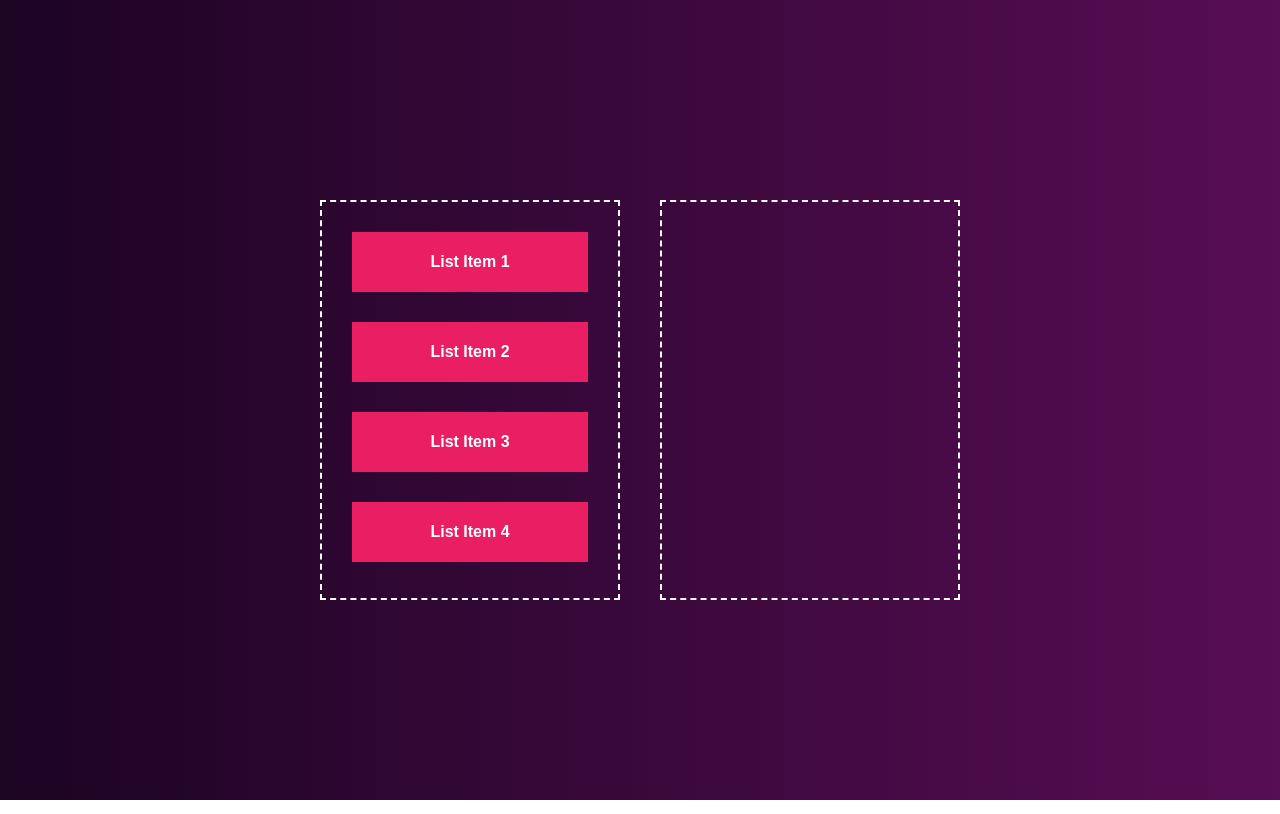
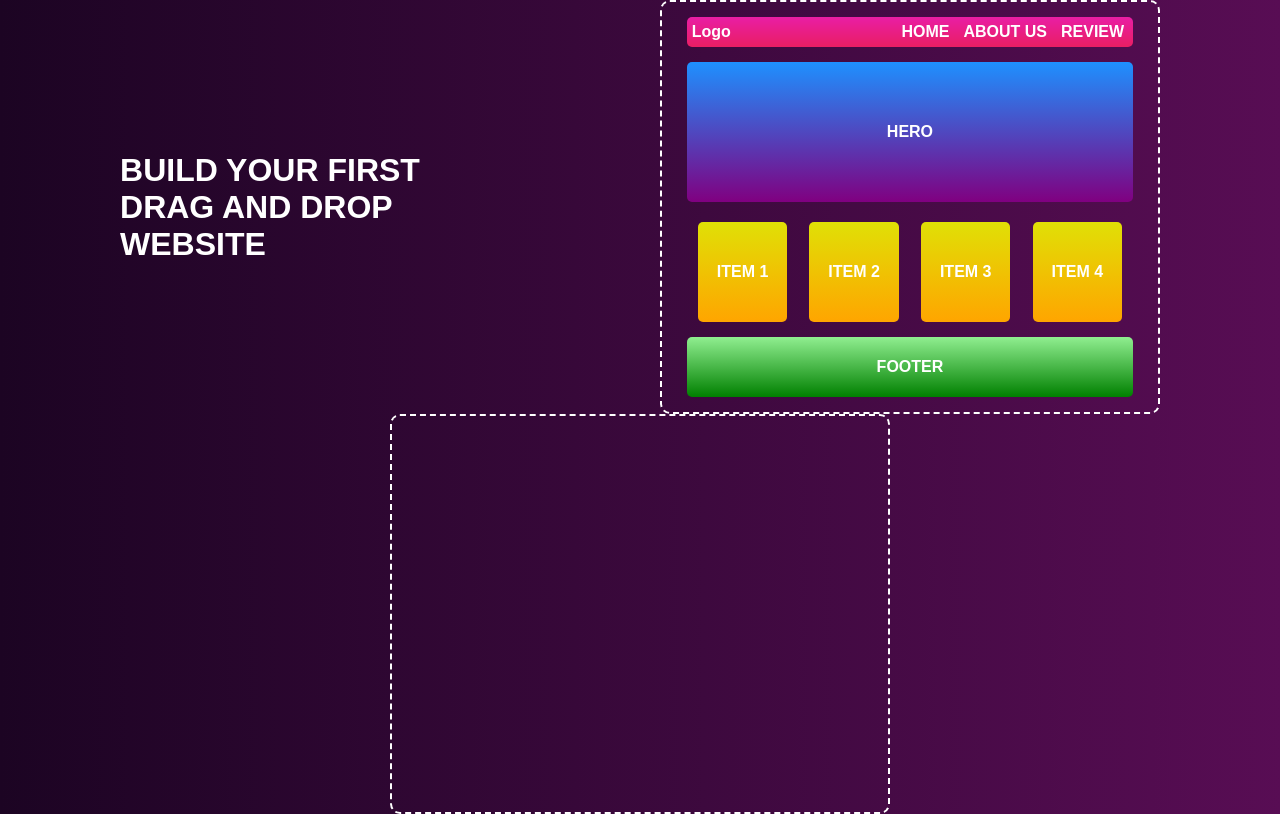
Before and after one commit to prospersamuel/Drag-Drop, a plain HTML site: page index.html in a window 1280 px wide. Drawn offline with Linux system fonts and the light colour scheme.

Commit message:
A new version for my drag and drop website

```diff
--- a/index.html
+++ b/index.html
@@ -1,18 +1,37 @@
 <!DOCTYPE html>
 <html lang="en">
+
 <head>
     <meta charset="UTF-8">
     <meta name="viewport" content="width=device-width, initial-scale=1.0">
     <title>Drag and Drop</title>
     <link rel="stylesheet" href="style.css">
 </head>
+
 <body>
     <div class="container">
+        <h1>BUILD YOUR FIRST  <br>DRAG AND DROP <br>WEBSITE</h1>
         <div id="left">
-        <div class="list" draggable="true">List Item 1</div>
-        <div class="list" draggable="true">List Item 2</div>
-        <div class="list" draggable="true">List Item 3</div>
-        <div class="list" draggable="true">List Item 4</div>
+            <div class=" list nav" draggable="true">
+                <div contenteditable="true">Logo</div>
+                <div class="navs">
+                    <ul>
+                        <li contenteditable="true">HOME</li>
+                        <li contenteditable="true">ABOUT US</li>
+                        <li contenteditable="true">REVIEW</li>
+                    </ul>
+                </div>
+
+            </div>
+            <div class="list hero" draggable="true" contenteditable="true">HERO</div>
+
+                <div class="list items" draggable="true">
+                    <div class="list" contenteditable="true">ITEM 1</div>
+                    <div class="list" contenteditable="true">ITEM 2</div>
+                    <div class="list" contenteditable="true">ITEM 3</div>
+                    <div class="list" contenteditable="true">ITEM 4</div>
+                </div>
+                <div class=" list footer" draggable="true" contenteditable="true">FOOTER</div>
 
         </div>
 
@@ -28,4 +47,5 @@
 
     <script src="drag.js"></script>
 </body>
+
 </html>
--- a/style.css
+++ b/style.css
@@ -8,16 +8,18 @@
     width: 100%;
     min-height: 100vh;
     display: flex;
+    flex-wrap: wrap;
     background: linear-gradient(90deg, #1c0423, #580d54);
     align-items: center;
-    justify-content: center;
+    justify-content: space-around;
+    color: #fff;
 }
 #left,
  #right{
-    width: 300px;
+    width: 500px;
     min-height: 400px;
-    margin: 20px;
     border: 2px dashed #fff;
+    border-radius: 10px;
  }
 .list{
     height: 60px;
@@ -26,7 +28,66 @@
     display: flex;
     align-items: center;
     justify-content: center;
-    margin: 30px;
+    margin: 15px auto;
+    border-radius: 5px;
     background: #e91e63;
     cursor:grab;
 }
+.nav{
+    display: flex;
+    justify-content: space-between;
+    align-items: center;
+    width: 90%;
+    padding: 5px;
+    height: 30px;
+    background: linear-gradient( #e91ea5,#e91e63) ;
+}
+
+ul{
+    display: flex;
+    width: 100%;
+    list-style: none;
+    justify-content: end;
+    flex: 1;
+    align-items: center;
+}
+li{
+    padding: 0 4px 0 10px;
+    overflow-wrap: anywhere;
+
+}
+.hero{
+    padding: 0 70px;
+    overflow-wrap: anywhere;
+    width: 90%;
+    height: 140px;
+    background: linear-gradient( dodgerblue, purple);
+}
+.section{
+    display: flex;
+    justify-content: end;
+    height: 100%;
+}
+
+.items{
+    height: 100px;
+    display: flex;
+    width: 90%;
+    margin: auto;
+    background: transparent;
+    margin-top: 20px;
+}
+.items div{
+    text-align: center;
+    width: 20%;
+    height: 100px;
+    background: linear-gradient(rgb(224, 224, 6), orange);
+    overflow-wrap: anywhere;
+
+}
+.footer{
+    width: 90%;
+    background: linear-gradient( lightgreen, green);
+    overflow-wrap: anywhere;
+
+}
```
Lines whose indentation alone changed are shown as unchanged.
